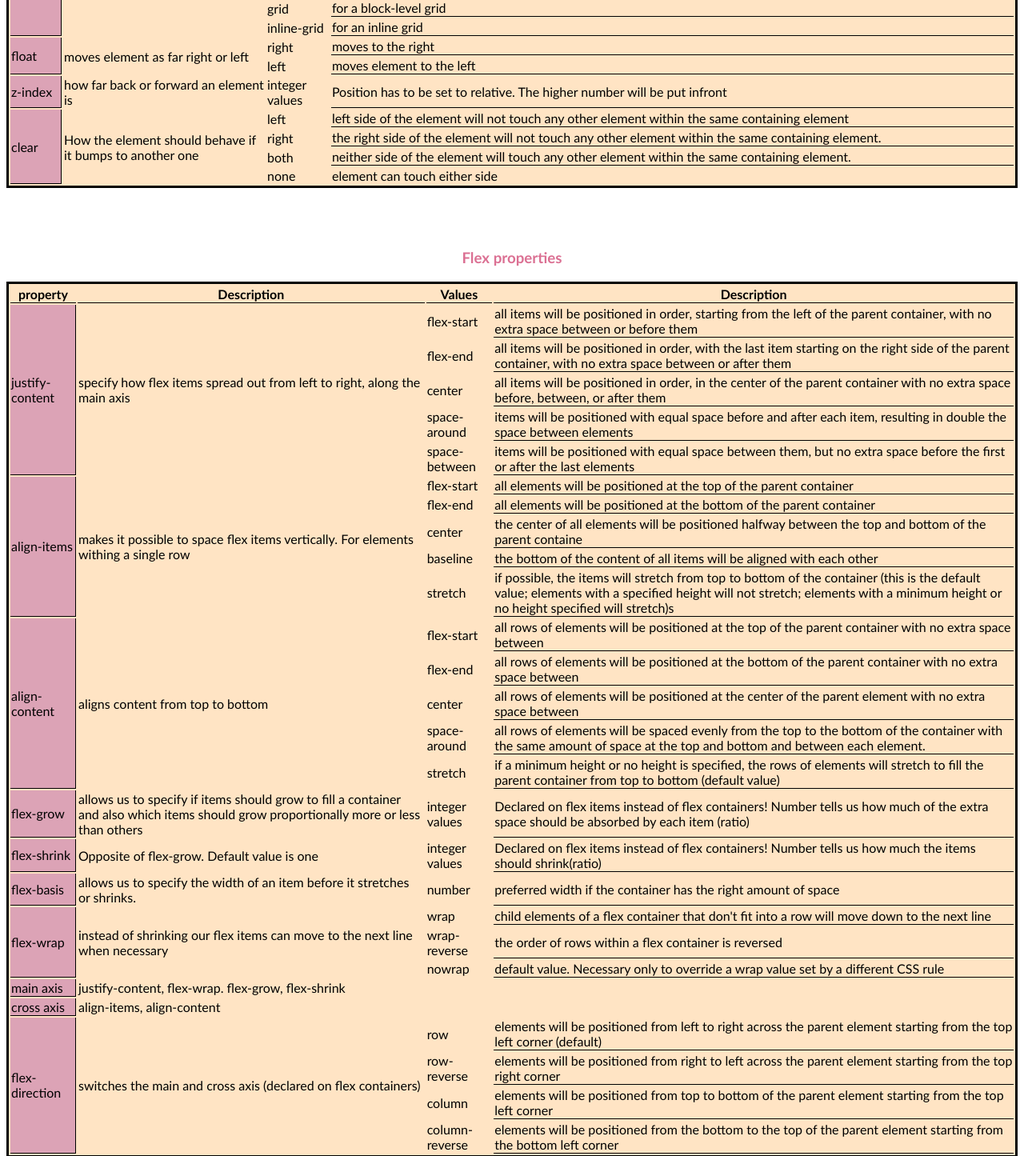
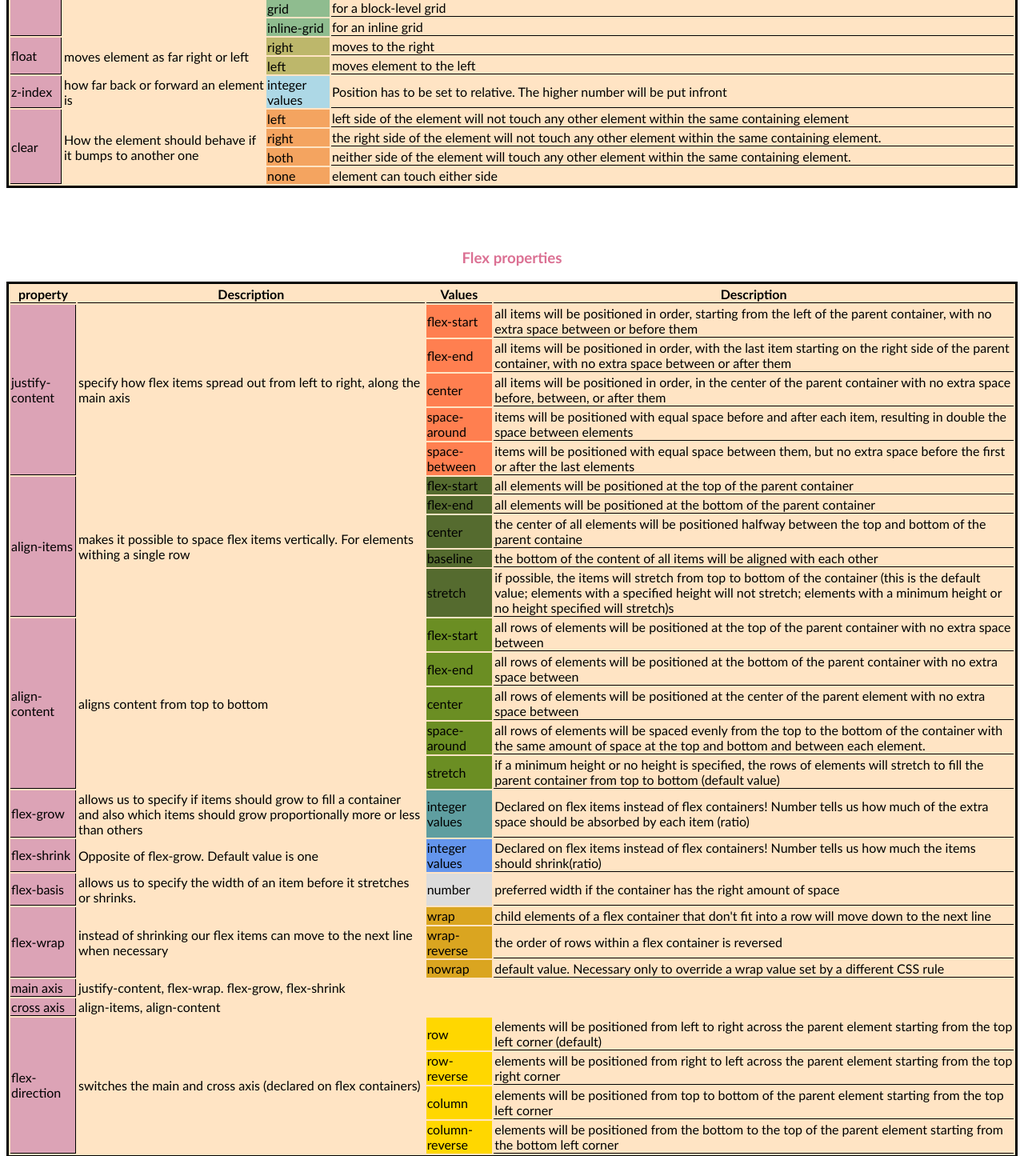
Before and after one commit to Maria-shn/cheatsheet, a plain HTML site: page index.html in a window 1280 px wide. Shown: the part 380-1825 px from the top of the page at 80% size. Drawn offline with Linux system fonts and the light colour scheme; files that its build step writes are made by us from their sources.

Commit message:
Update index.css
edited css file for new table

```diff
--- a/index.css
+++ b/index.css
@@ -24,21 +24,21 @@ tbody {
     border-collapse: collapse;
 }
 
-.bottom1 {
+.color1 {
     background-color:aliceblue;
 }
-.bottom2 {
+.color2 {
     background-color:darkseagreen;
 }
 
-.bottom3 {
+.color3 {
     background-color:darkkhaki;
 }
-.bottom4 {
+.color4 {
     background-color: lightblue;
 }
 
-.bottom5 {
+.color5 {
     background-color: sandybrown;
 }
 
@@ -50,3 +50,33 @@ th {
 body{
     font-family:'Gill Sans', 'Gill Sans MT', Calibri, 'Trebuchet MS', sans-serif;
 }
+
+.color6 {
+    background-color:coral;
+}
+
+.color7 {
+    background-color: darkolivegreen;
+}
+
+.color12 {
+    background-color: olivedrab;
+}
+
+.color8 {
+    background-color: cadetblue;
+}
+
+.color9{
+    background-color: cornflowerblue;
+}
+
+.color10{
+    background-color: gainsboro;
+}
+.color11 {
+    background-color: goldenrod;
+}
+.color13 {
+    background-color: gold;
+}
```
